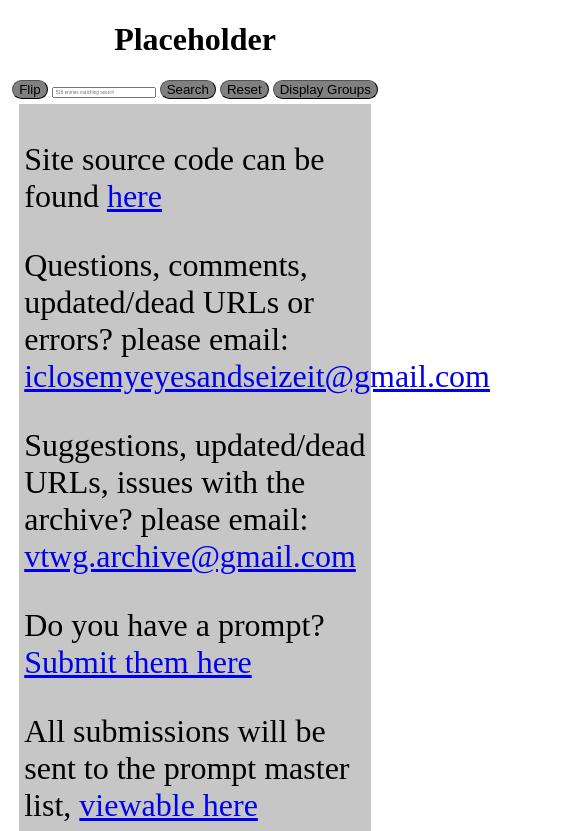
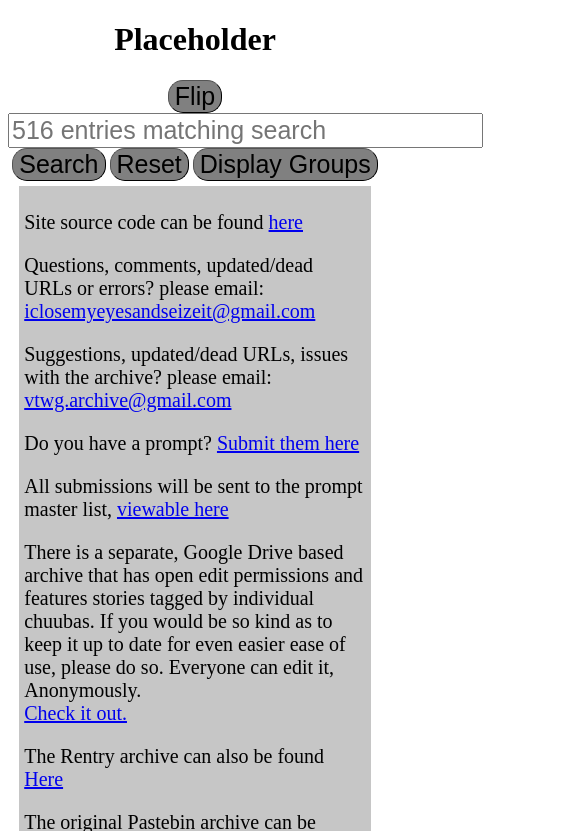
Before and after one commit to VT-archive/vtuber-fanfiction-archive, a plain HTML site: page index.html in a window 390 px wide. Shown: the top 831 px of the page, 585 px wide, since content can reach past the window. Drawn offline with Linux system fonts and the light colour scheme.

Commit message:
Add files via upload
final dump before i send this live
didn't manage to get mobile scaling working right sorry

```diff
--- a/index.css
+++ b/index.css
@@ -1,5 +1,5 @@
 input[type="text"] {
-    font-size: 1.2vw;
+    font-size: 25px;
 }
 
 button{
@@ -7,9 +7,9 @@ button{
     border-color: black;
     border-width: 1px;
     border-radius: 15px;
-    font-size: 1.2;
+    font-size: 25px;
 }
 
 p{
-    font-size: clamp(2rem, 3rem + 2.0833333vw, 1.25rem);
+    font-size: 20px;
 }
```
